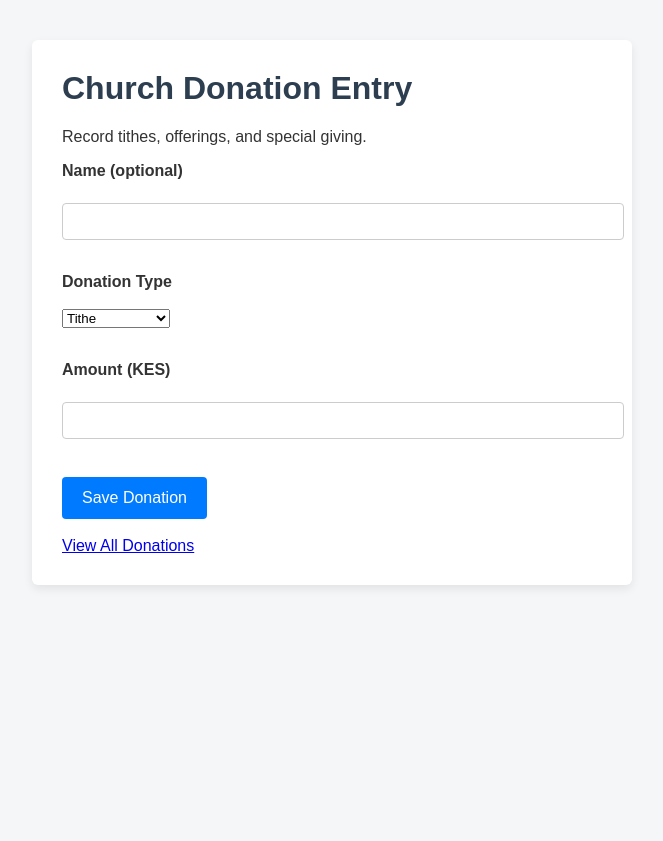
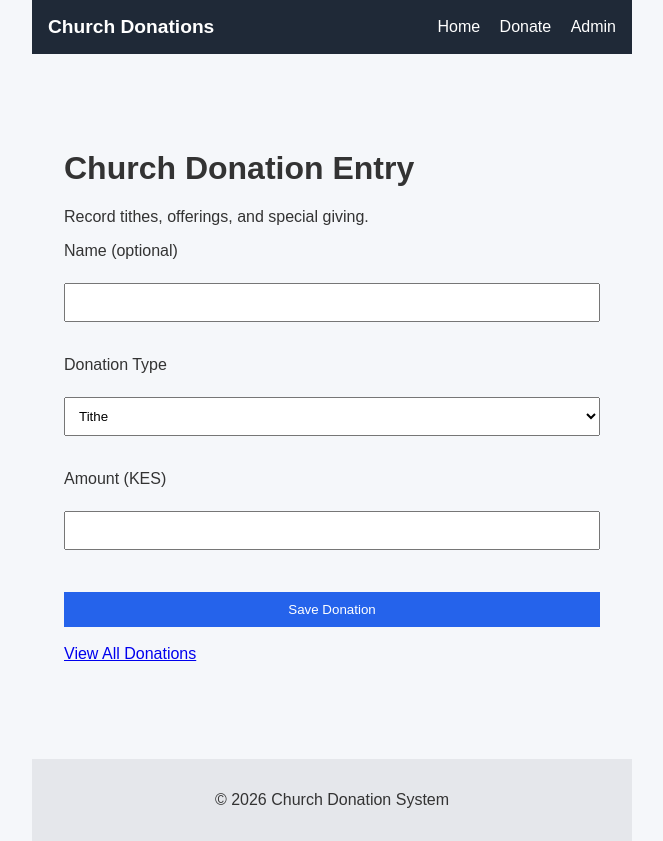
Before and after one commit to vincent-matini/church-donation-flask, a Flask app: page / in a window 1280 px wide. Shown: the whole page, without its empty margins (308-971 px from the left). Before the commit the page ends 587 px from the top, so only its background shows below. Run offline with Flask 3, Linux system fonts and the light colour scheme.

Commit message:
Professional admin layout with navbar and dashboard table

```diff
--- a/church-receipts/static/style.css
+++ b/church-receipts/static/style.css
@@ -1,94 +1,168 @@
-/* -------- Global -------- */
+* {
+    box-sizing: border-box;
+    font-family: Arial, sans-serif;
+}
+
 body {
-  font-family: Arial, Helvetica, sans-serif;
-  background-color: #f4f6f8;
     margin: 0;
-  padding: 0;
+    background: #f5f7fa;
     color: #333;
 }
 
-.container {
-  max-width: 900px;
-  margin: 40px auto;
-  background: #ffffff;
-  padding: 30px;
-  border-radius: 6px;
-  box-shadow: 0 4px 10px rgba(0,0,0,0.08);
+/* NAVBAR */
+.navbar {
+    background: #1f2937;
+    padding: 1rem;
 }
 
-h1, h2, h3 {
-  margin-top: 0;
-  color: #2c3e50;
+.nav-container {
+    max-width: 1100px;
+    margin: auto;
+    display: flex;
+    justify-content: space-between;
+    align-items: center;
 }
 
-/* -------- Navigation -------- */
-.nav {
-  margin-bottom: 20px;
+.logo {
+    color: #fff;
+    font-weight: bold;
+    font-size: 1.2rem;
 }
 
-.nav a {
-  margin-right: 15px;
+.nav-links a {
+    color: #fff;
+    margin-left: 15px;
     text-decoration: none;
-  color: #007bff;
-  font-weight: bold;
 }
 
-.nav a:hover {
+.nav-links a:hover {
     text-decoration: underline;
 }
 
-/* -------- Forms -------- */
-form label {
-  display: block;
-  margin-top: 15px;
-  font-weight: bold;
+/* MAIN */
+.container {
+    max-width: 900px;
+    margin: 2rem auto;
+    padding: 1rem;
 }
 
-form input {
+.card {
+    background: #fff;
+    padding: 2rem;
+    border-radius: 6px;
+    box-shadow: 0 4px 12px rgba(0,0,0,0.05);
+}
+
+h1 {
+    margin-top: 0;
+}
+
+/* FORMS */
+label {
+    display: block;
+    margin-top: 1rem;
+}
+
+input, select {
     width: 100%;
     padding: 10px;
     margin-top: 5px;
-  border-radius: 4px;
-  border: 1px solid #ccc;
 }
 
 button {
-  margin-top: 20px;
-  padding: 12px 20px;
-  background-color: #007bff;
-  color: white;
+    margin-top: 1.5rem;
+    background: #2563eb;
+    color: #fff;
     border: none;
-  border-radius: 4px;
+    padding: 10px;
     cursor: pointer;
-  font-size: 16px;
+    width: 100%;
 }
 
 button:hover {
-  background-color: #0056b3;
+    background: #1e40af;
 }
 
-/* -------- Tables -------- */
+/* FLASH */
+.flash {
+    background: #dcfce7;
+    padding: 10px;
+    margin-bottom: 1rem;
+    border-left: 4px solid #22c55e;
+}
+
+/* FOOTER */
+.footer {
+    text-align: center;
+    padding: 1rem;
+    background: #e5e7eb;
+    margin-top: 2rem;
+}
+
+/* LINKS */
+.link {
+    display: inline-block;
+    margin-top: 1rem;
+}
+
+/* ===== ADMIN ===== */
+.admin-body {
+    background: #f3f4f6;
+}
+
+.admin-navbar {
+    background: #111827;
+    color: #fff;
+    padding: 1rem 2rem;
+    display: flex;
+    justify-content: space-between;
+}
+
+.admin-navbar a {
+    color: #fff;
+    margin-left: 15px;
+    text-decoration: none;
+}
+
+.admin-navbar a:hover {
+    text-decoration: underline;
+}
+
+.admin-container {
+    max-width: 1100px;
+    margin: 2rem auto;
+    padding: 1rem;
+}
+
+.table-wrapper {
+    background: #fff;
+    padding: 1.5rem;
+    border-radius: 6px;
+}
+
 table {
     width: 100%;
     border-collapse: collapse;
-  margin-top: 20px;
 }
 
-table th,
-table td {
+th, td {
     padding: 12px;
-  border-bottom: 1px solid #ddd;
-  text-align: left;
+    border-bottom: 1px solid #e5e7eb;
 }
 
-table th {
-  background-color: #f1f1f1;
+th {
+    text-align: left;
+    background: #f9fafb;
 }
 
-/* -------- Footer -------- */
-.footer {
-  margin-top: 40px;
-  text-align: center;
-  font-size: 14px;
-  color: #777;
+.muted {
+    color: #6b7280;
 }
+
+button.danger {
+    background: #dc2626;
+}
+
+button.danger:hover {
+    background: #991b1b;
+}
--- /dev/null
+++ b/church-receipts/templates/base.html
@@ -0,0 +1,42 @@
+<!DOCTYPE html>
+<html lang="en">
+<head>
+    <meta charset="UTF-8">
+    <title>{{ title or "Church Donation System" }}</title>
+    <meta name="viewport" content="width=device-width, initial-scale=1">
+
+    <link rel="stylesheet" href="{{ url_for('static', filename='style.css') }}">
+</head>
+<body>
+
+    <nav class="navbar">
+        <div class="nav-container">
+            <span class="logo">Church Donations</span>
+            <div class="nav-links">
+                <a href="/">Home</a>
+                <a href="/donate">Donate</a>
+                <a href="/admin/login">Admin</a>
+            </div>
+        </div>
+    </nav>
+
+    <main class="container">
+        {% with messages = get_flashed_messages() %}
+            {% if messages %}
+                <div class="flash">
+                    {% for msg in messages %}
+                        <p>{{ msg }}</p>
+                    {% endfor %}
+                </div>
+            {% endif %}
+        {% endwith %}
+
+        {% block content %}{% endblock %}
+    </main>
+
+    <footer class="footer">
+        <p>&copy; {{ 2026 }} Church Donation System</p>
+    </footer>
+
+</body>
+</html>
--- a/church-receipts/templates/donations.html
+++ b/church-receipts/templates/donations.html
@@ -6,6 +6,9 @@
   <link rel="stylesheet" href="{{ url_for('static', filename='style.css') }}">
 </head>
 <body style="font-family: Arial, sans-serif; max-width: 800px; margin: auto;">
+
+{% extends "base.html" %}
+{% block content %}
 <div class="container">
     <h1>Donation Records</h1>
 
@@ -31,6 +34,7 @@
   <a href="/">Add new donation</a> |
   <a href="/export">Export CSV</a>
 </div>
+{% endblock %}
 </body>
 
 </html>
--- a/church-receipts/templates/index.html
+++ b/church-receipts/templates/index.html
@@ -6,6 +6,8 @@
   <link rel="stylesheet" href="{{ url_for('static', filename='style.css') }}">
 </head>
 <body style="font-family: Arial, sans-serif; max-width: 600px; margin: auto;">
+{% extends "base.html" %}
+{% block content %}
   <div class="container">
     <h1>Church Donation Entry</h1>
   <p>Record tithes, offerings, and special giving.</p>
@@ -30,6 +32,7 @@
   <br />
   <a href="/donations">View All Donations</a>
   </div>
+{% endblock %}
 </body>
 
 </html>
--- a/church-receipts/templates/receipt.html
+++ b/church-receipts/templates/receipt.html
@@ -4,6 +4,8 @@
   <title>Donation Receipt</title>
 </head>
 <body>
+{% extends "base.html" %}
+{% block content %}
   <h1>Donation Receipt</h1>
 
   <p><strong>Name:</strong> {{ name or "Anonymous" }}</p>
@@ -11,5 +13,6 @@
   <p><strong>Amount:</strong> KES {{ amount }}</p>
 
   <a href="/">Enter another donation</a>
+{% endblock %}
 </body>
 </html>
```
Also changed, not shown: church-receipts/templates/admin_base.html (added, +26 -0 lines), church-receipts/templates/admin_dashboard.html (+14 -22 lines). Lines whose indentation alone changed are shown as unchanged.
